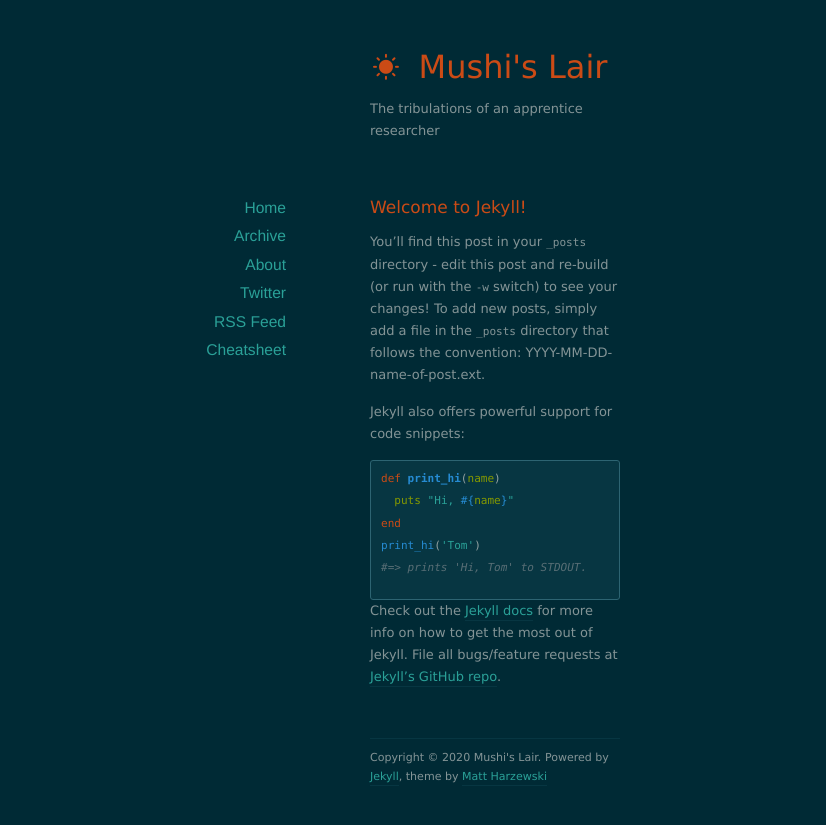
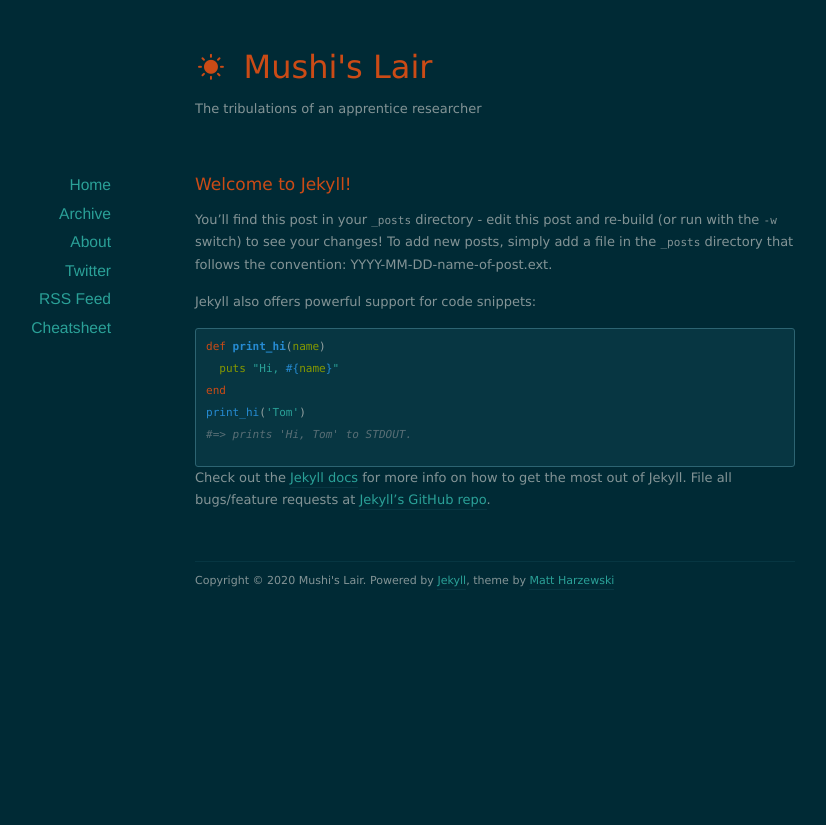
Before and after one commit to Mushi-mushi/mushi-mushi.github.io, a Jekyll site: the page built from index.html, in a window 1280 px wide. Shown: the top 825 px of the page, without its empty margins (145-971 px from the left). Built offline with Jekyll 4.4.1, drawn with Linux system fonts in a browser that asks for light colours; nearby versions of some CDN libraries; the list of posts is cut into pages by our own code.

Commit message:
Update style.css

```diff
--- a/assets/css/style.css
+++ b/assets/css/style.css
@@ -109,13 +109,13 @@ h3 {
 
 /*** Structure ***/
 #page {
-	width: 250px;
+	width: 600px;
 	margin: 0 auto;
 	position: relative;
 }
 
 #header {
-	width: 250px;
+	width: 600px;
 	margin: 40px auto 50px auto;
 }
 #header h1 {
@@ -127,7 +127,7 @@ h3 {
 }
 
 #footer {
-	width: 250px;
+	width: 600px;
 	margin: 50px auto 20px auto;
 	padding-top: 10px;
 	font-size: 0.85em;
@@ -135,7 +135,7 @@ h3 {
 }
 
 #content {
-	width: 250px;
+	width: 600px;
 	margin: 0 auto;
 }
 
```
